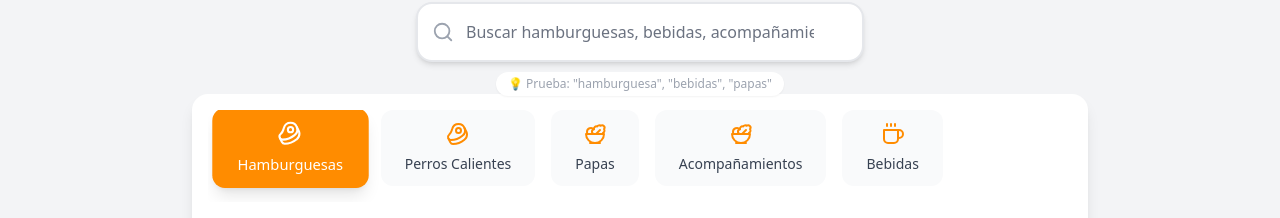
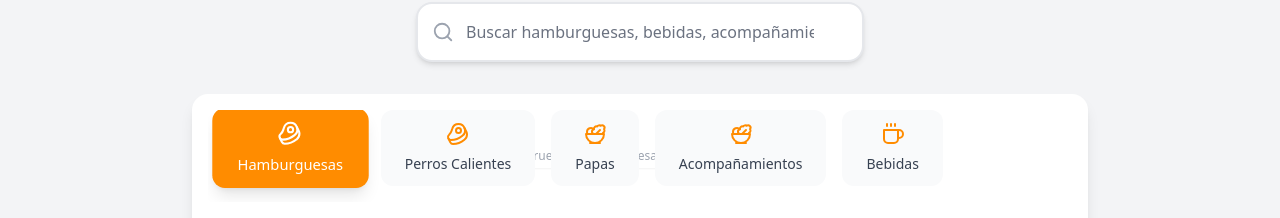
Before and after one commit to davidportilla05/parrilleros, a React (Vite) app: page /menu in a window 1280 px wide. Shown: the part 170-388 px from the top of the page. Built offline with nearby package versions, Linux system fonts and the light colour scheme.

Commit message:
Updated SearchBar.tsx

```diff
--- a/src/components/SearchBar.tsx
+++ b/src/components/SearchBar.tsx
@@ -47,7 +47,7 @@ const SearchBar: React.FC<SearchBarProps> = ({ onSearch, placeholder = "Buscar p
 
       {/* Search suggestions hint */}
       {!query && (
-        <div className="absolute top-full left-0 right-0 mt-2 mb-10 text-center">
+        <div className="absolute top-full left-0 right-0 mt-20 mb-10 text-center">
           <p className="text-xs text-gray-400 bg-white px-3 py-1 rounded-full shadow-sm inline-block">
             💡 Prueba: "hamburguesa", "bebidas", "papas"
           </p>
```
